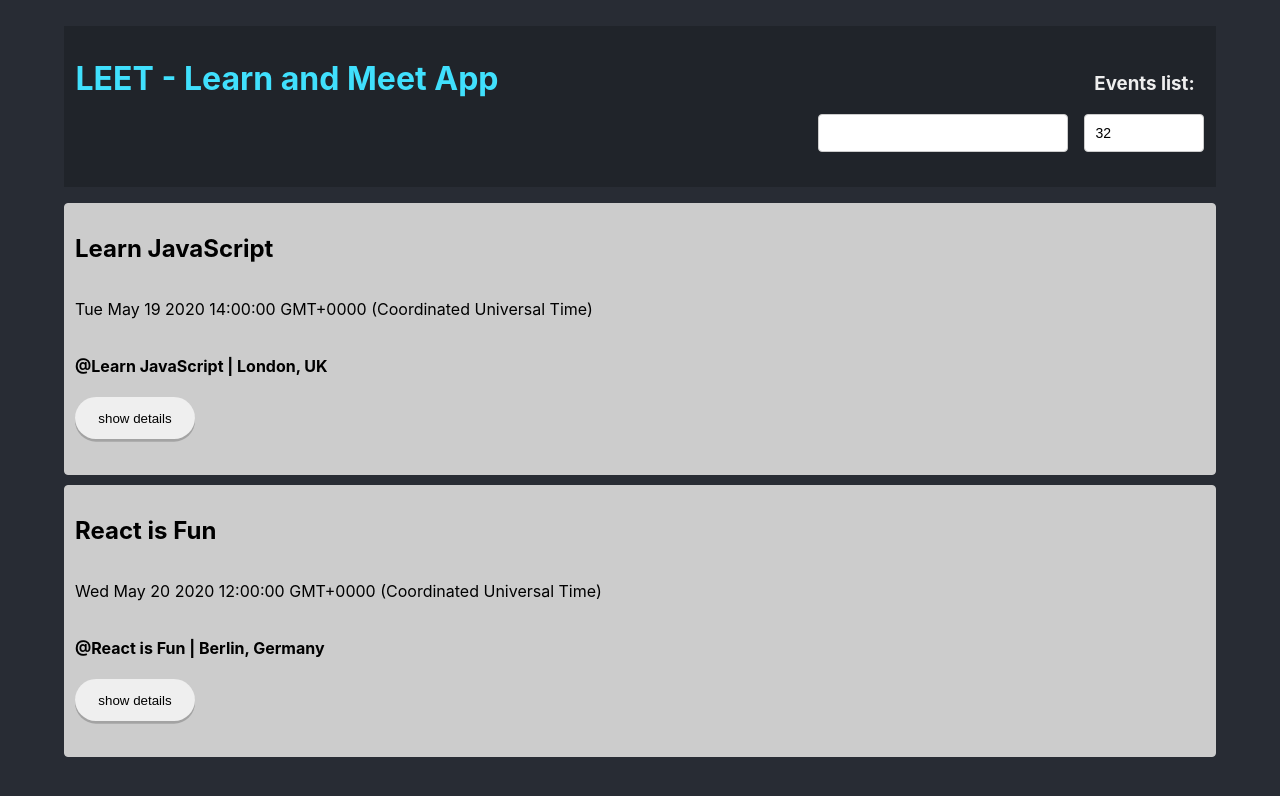
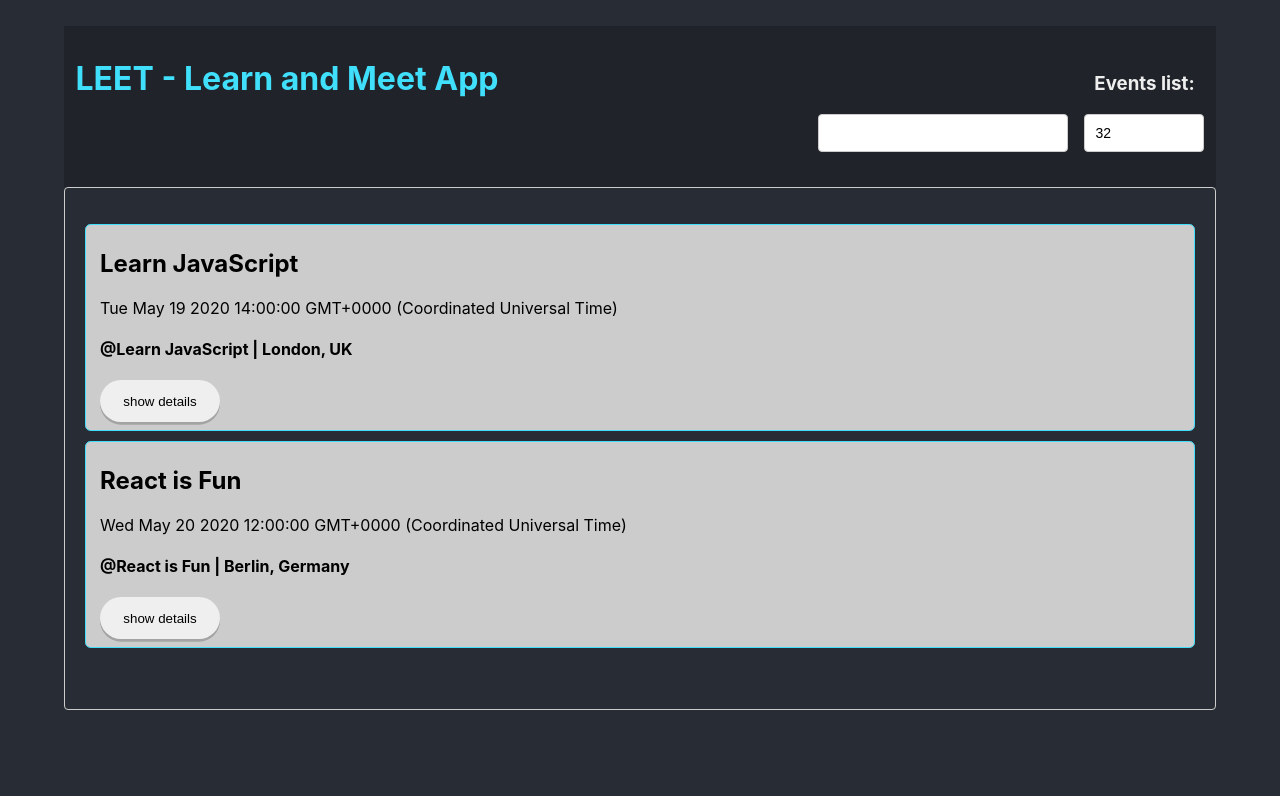
Before and after one commit to AfonsoRD/meet, a React (Create React App) app: page / in a window 1280 px wide. Shown: the top 796 px of the page. Built offline with nearby package versions, Linux system fonts and the light colour scheme.

Commit message:
optimize CSS

```diff
--- a/src/App.css
+++ b/src/App.css
@@ -2,7 +2,9 @@
   /* change these top variables to change the theme! */
   --top-bar-color: #20242A;
   --primary-color: #40E0FD;
+  --shadow-color: #40e1fd8d;
   --bg-color: #282C34;
+  --border-color: #ccc
 }
 
 :root * {
@@ -122,24 +124,32 @@ input[type="number"] {
   width: 120px;
 }
 
-.Event {
+.events {
+  border: 1px solid var(--border-color);
+  border-radius: 4px;
   display: flex;
   flex-direction: column;
-  text-align: left;
-  border: 1px solid #ccc;
-  border-radius: 4px;
-  background: var(--white-alpha);
   margin-bottom: 10px;
   padding: 10px 10px 35px;
-  background-color: #ccc;
   position: relative;
+  text-align: left;
+}
+
+.Event {
+  background: var(--white-alpha);
+  background-color: var(--border-color);
+  border: 1px solid var(--primary-color);
+  border-radius: 0.35em;
+  color: black;
+  margin: 10px;
+  padding: 4px 14px 8px;
 }
 
 .Event.expanded {
   background: var(--heading-text);
   color: black;
-  background-color: #fff;
-  box-shadow: 0 .2em hsla(0, 0%, 100%, 40%);
+  background-color: white;
+  box-shadow: 0 .2em var(--shadow-color);
 }
 
 .name {
--- a/src/App.js
+++ b/src/App.js
@@ -86,7 +86,7 @@ class App extends Component {
             />
           </div>
         </div>
-        <div>
+        <div className='events'>
           <EventList events={this.state.events} />
         </div>
       </div>
```
Also changed, not shown: 3 other files (tests, documents, lock files or other folders).
